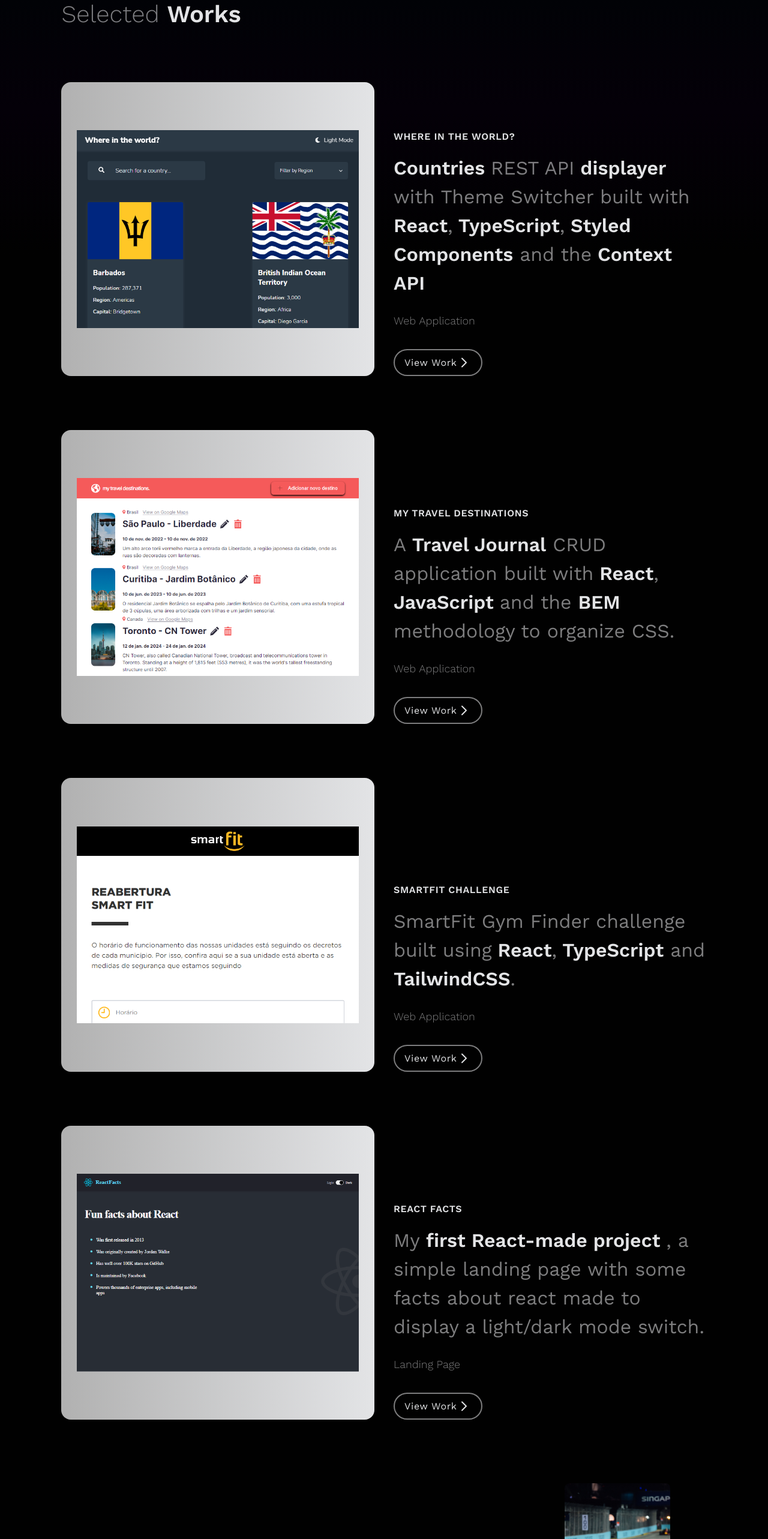
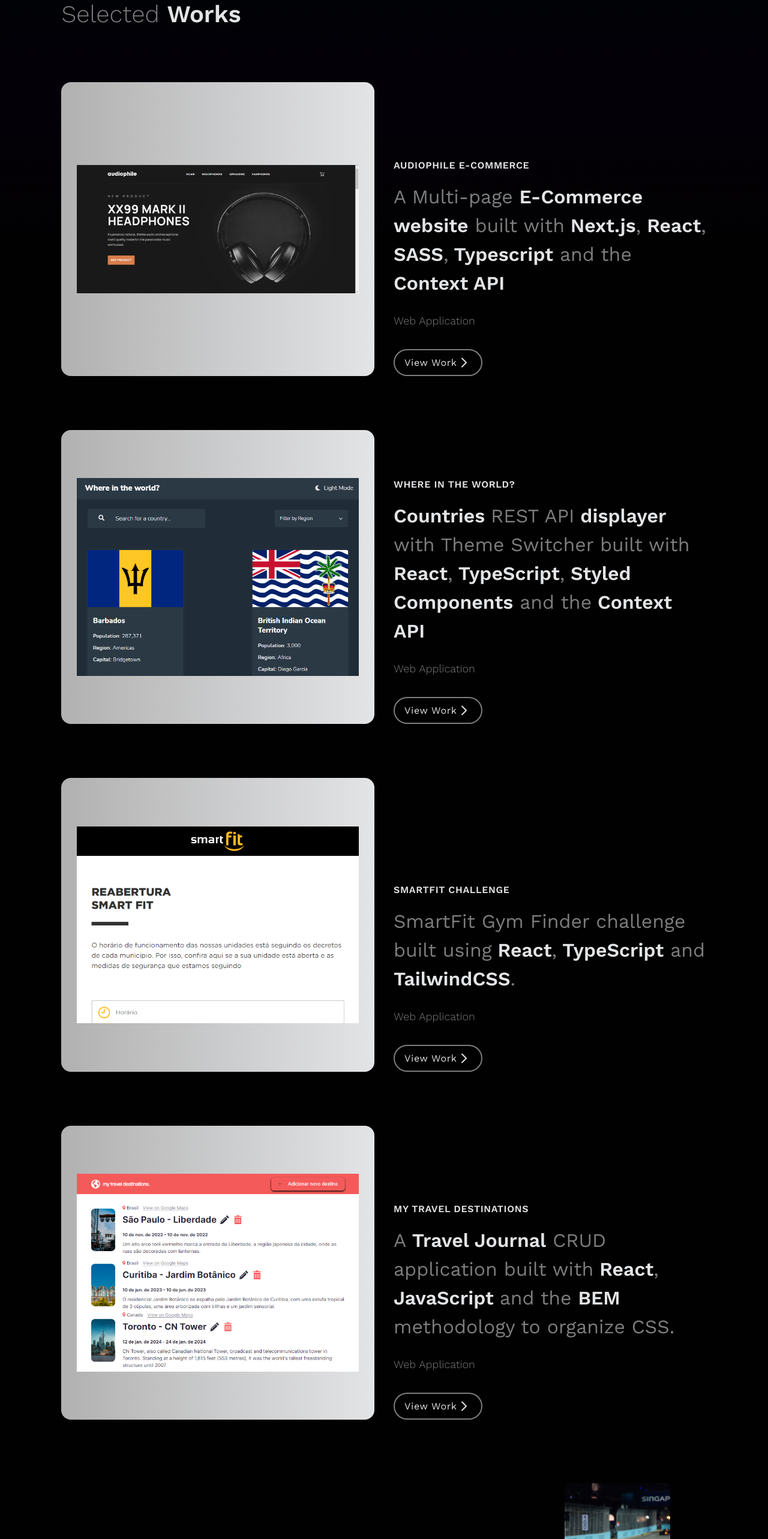
Before and after one commit to pedro772/my-portfolio, a React (Vite) app: page / in a window 1280 px wide. Shown: the part 880-3446 px from the top of the page at 60% size. Built offline with nearby package versions, Linux system fonts and the light colour scheme.

Commit message:
feat: add new audiophile project

```diff
--- a/src/App.jsx
+++ b/src/App.jsx
@@ -6,6 +6,7 @@ import unexpandedArrow from "/assets/chevron-right.svg";
 import expandedArrow from "/assets/arrow-right.svg";
 
 import myTravelDestinationsPreview from "/assets/my-travel-destinations.png";
+import audioPhilePreview from '/assets/audiophile.png';
 import whereInTheWorld from "/assets/where-in-the-world.png";
 import challengeSmartFit from "/assets/challenge-smartfit.png";
 import reactFacts from "/assets/react-facts.png";
@@ -50,6 +51,31 @@ function App() {
         <section className='work' ref={work}>
           <h2 className='works__title'>Selected <span className='emphasis'>Works</span></h2>
             <section className='project'>
+              <a className='project__card' href='https://github.com/pedro772/audiophile-ecommerce' target="blank">
+                <img className='project__image' src={audioPhilePreview} />
+              </a>
+              <div className='project__info'>
+                <h5 className='project__title'>AUDIOPHILE E-COMMERCE</h5>
+                <p className='description'>
+                  A Multi-page <span className='emphasis'>E-Commerce website</span> built with
+                  <span className='emphasis'> Next.js</span>,
+                  <span className='emphasis'> React</span>,
+                  <span className='emphasis'> SASS</span>,
+                  <span className='emphasis'> Typescript</span> and the
+                  <span className='emphasis'> Context API </span>
+                </p>
+                <label className='project__label'>Web Application</label>
+                <div>
+                  <a href='https://github.com/pedro772/audiophile-ecommerce' target="blank"  className='project__link'>
+                    View Work
+                    <img className='link__icon not-expanded' src={unexpandedArrow} />
+                    <img className='link__icon expanded' src={expandedArrow} />
+                  </a>
+                </div>
+              </div>
+            </section>
+
+            <section className='project'>
               <a className='project__card' href='https://github.com/pedro772/countries' target="blank">
                 <img className='project__image' src={whereInTheWorld} />
               </a>
@@ -71,28 +97,6 @@ function App() {
                     View Work
                     <img className='link__icon not-expanded' src={unexpandedArrow} />
                     <img className='link__icon expanded' src={expandedArrow} />
-                  </a>
-                </div>
-              </div>
-            </section>
-
-            <section className='project'>
-              <a className='project__card' href='https://github.com/pedro772/my-travel-destinations' target="blank">
-                <img className='project__image' src={myTravelDestinationsPreview} />
-              </a>
-              <div className='project__info'>
-                <h5 className='project__title'>MY TRAVEL DESTINATIONS</h5>
-                <p className='description'>
-                  A <span className='emphasis'>Travel Journal</span> CRUD application built with
-                  <span className='emphasis'> React</span>, <span className='emphasis'>JavaScript </span>
-                  and the <span className='emphasis'>BEM</span> methodology to organize CSS.
-                </p>
-                <label className='project__label'>Web Application</label>
-                <div>
-                  <a href='https://github.com/pedro772/my-travel-destinations' target="blank" className='project__link'>
-                    View Work
-                    <img className='link__icon not-expanded' src={unexpandedArrow} />
-                    <img className='link__icon expanded' src={expandedArrow}/>
                   </a>
                 </div>
               </div>
@@ -122,18 +126,19 @@ function App() {
             </section>
 
             <section className='project'>
-            <a className='project__card' href='https://github.com/pedro772/react-facts' target="blank">
-              <img className='project__image' src={reactFacts} />
+              <a className='project__card' href='https://github.com/pedro772/my-travel-destinations' target="blank">
+                <img className='project__image' src={myTravelDestinationsPreview} />
               </a>
               <div className='project__info'>
-              <h5 className='project__title'>REACT FACTS</h5>
+                <h5 className='project__title'>MY TRAVEL DESTINATIONS</h5>
                 <p className='description'>
-                My <span className='emphasis'>first React-made project </span>,
-                a simple landing page with some facts about react made to display a light/dark mode switch.
+                  A <span className='emphasis'>Travel Journal</span> CRUD application built with
+                  <span className='emphasis'> React</span>, <span className='emphasis'>JavaScript </span>
+                  and the <span className='emphasis'>BEM</span> methodology to organize CSS.
                 </p>
-              <label className='project__label'>Landing Page</label>
+                <label className='project__label'>Web Application</label>
                 <div>
-                <a href='https://github.com/pedro772/react-facts' target="blank" className='project__link'>
+                  <a href='https://github.com/pedro772/my-travel-destinations' target="blank" className='project__link'>
                     View Work
                     <img className='link__icon not-expanded' src={unexpandedArrow} />
                     <img className='link__icon expanded' src={expandedArrow}/>
```
Also changed, not shown: public/assets/audiophile.png (added). Lines whose indentation alone changed are shown as unchanged.
